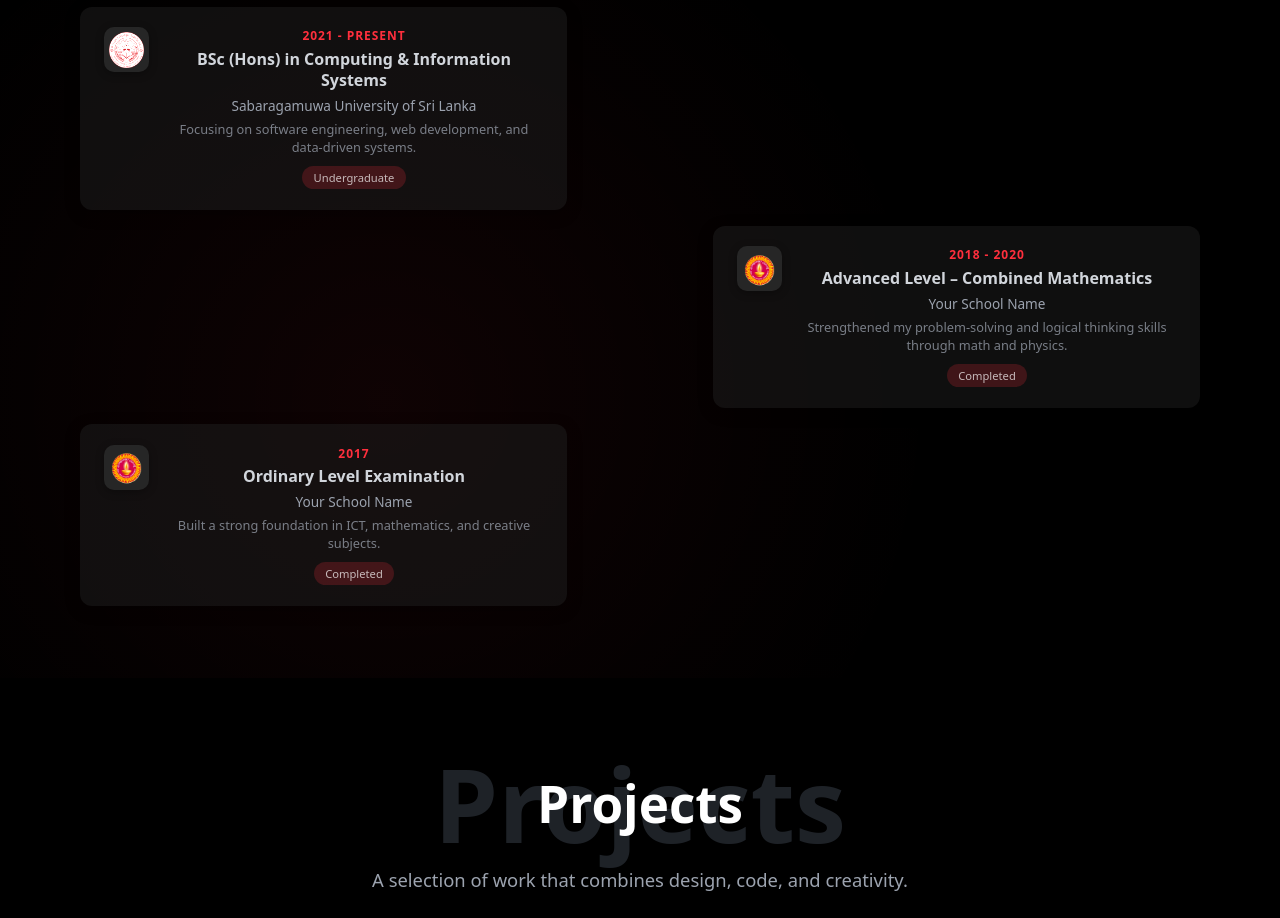
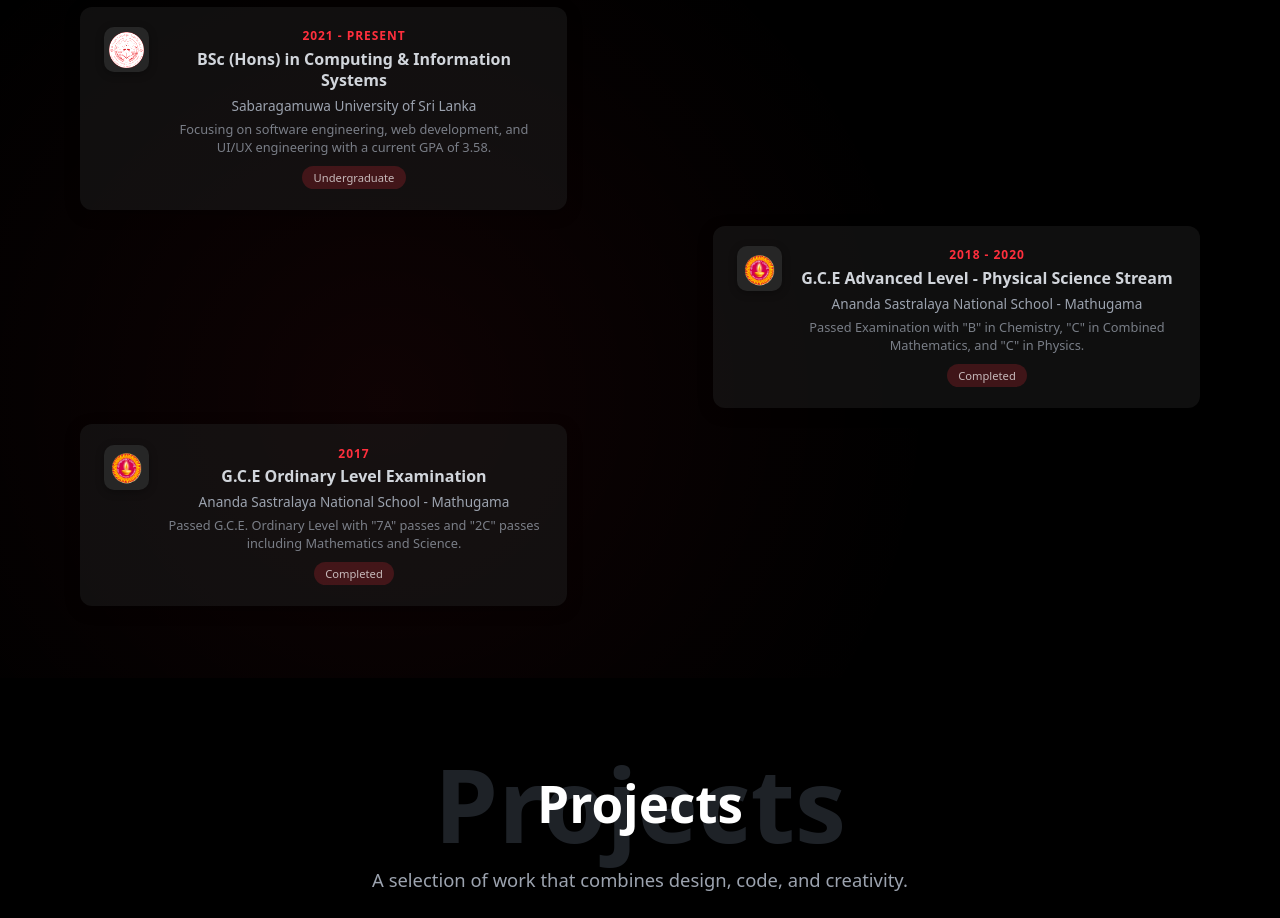
Before and after one commit to KushanDB/Kushan_Portfolio, a React (Create React App) app: page / in a window 1280 px wide. Shown: the part 3740-4658 px from the top of the page. Built offline with nearby package versions, Linux system fonts and the light colour scheme.

Commit message:
Update Education.jsx

```diff
--- a/src/components/Education.jsx
+++ b/src/components/Education.jsx
@@ -12,25 +12,25 @@ const Education = () => {
       year: "2021 - Present",
       title: "BSc (Hons) in Computing & Information Systems",
       place: "Sabaragamuwa University of Sri Lanka",
-      description: "Focusing on software engineering, web development, and data-driven systems.",
+      description: "Focusing on software engineering, web development, and UI/UX engineering with a current GPA of 3.58.",
       status: "Undergraduate",
       icon: <FaUniversity />,
       logo: suslLogo
     },
     {
       year: "2018 - 2020",
-      title: "Advanced Level – Combined Mathematics",
-      place: "Your School Name",
-      description: "Strengthened my problem-solving and logical thinking skills through math and physics.",
+      title: "G.C.E Advanced Level - Physical Science Stream",
+      place: "Ananda Sastralaya National School - Mathugama",
+      description: "Passed Examination with \"B\" in Chemistry, \"C\" in Combined Mathematics, and \"C\" in Physics.",
       status: "Completed",
       icon: <FaGraduationCap />,
       logo: asmLogo
     },
     {
       year: "2017",
-      title: "Ordinary Level Examination",
-      place: "Your School Name",
-      description: "Built a strong foundation in ICT, mathematics, and creative subjects.",
+      title: "G.C.E Ordinary Level Examination",
+      place: "Ananda Sastralaya National School - Mathugama",
+      description: "Passed G.C.E. Ordinary Level with \"7A\" passes and \"2C\" passes including Mathematics and Science.",
       status: "Completed",
       icon: <FaSchool />,
       logo: asmLogo
```
